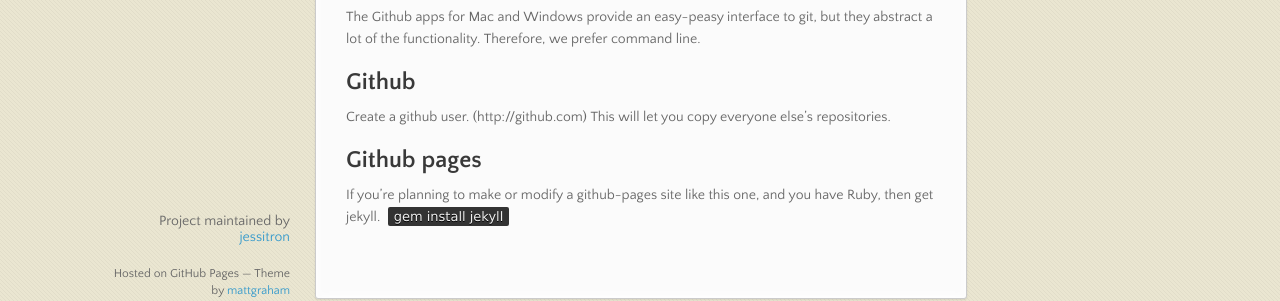
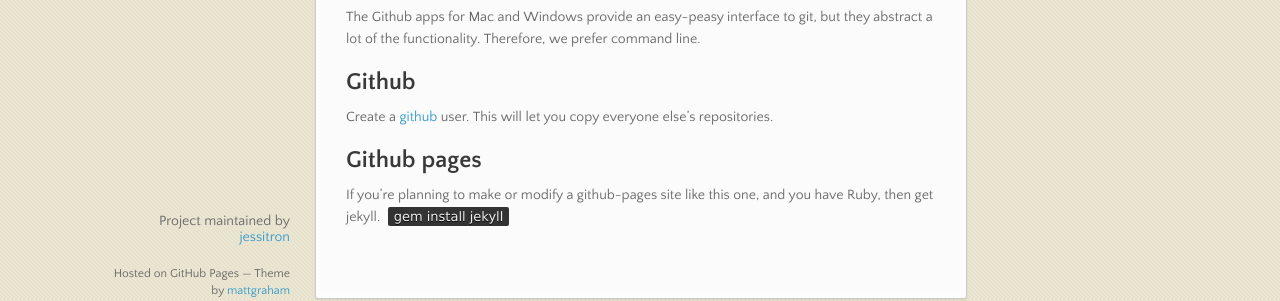
Before and after one commit to jessitron/git-happens, a Jekyll site: the page built from setup.md, in a window 1280 px wide and 942 px high. Shown: the part 603-904 px from the top of the window. Built offline with Jekyll 4.4.1, drawn with Linux system fonts in a browser that asks for light colours; nearby versions of some CDN libraries.

Commit message:
Fix link in setup

```diff
--- a/setup.md
+++ b/setup.md
@@ -24,7 +24,7 @@
 
 ## Github
 
-Create a github user. (http://github.com) This will let you copy everyone else's repositories.
+Create a [github](http://github.com) user. This will let you copy everyone else's repositories.
 
 ## Github pages
 
```
